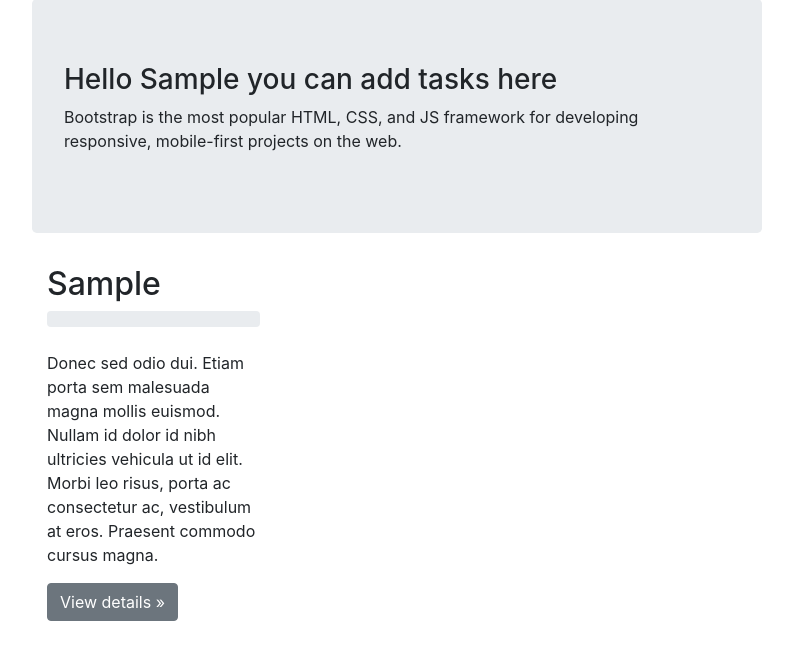
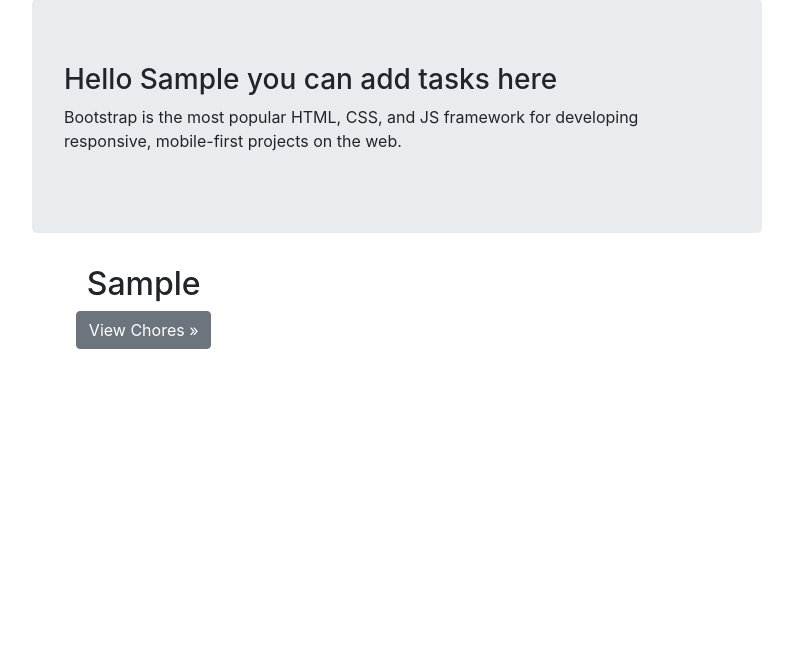
Before and after one commit to garethperky/Mytodo, a Django app: template todo/todonow/templates/app/admin_homepage.html in a window 1280 px wide. Shown: the part 90-750 px from the top of the page, without its empty margins (243-1036 px from the left). Run offline with Django 3.2, Linux system fonts and the light colour scheme; the template is opened without the code that fills it: values that come from a table or form of the project are taken from there, others are empty; the visitor is signed in with stand-in values (Sample User, id 1); data comes from the database, SQL or seed files in the repository; parts of the project's set-up code (start-up, migrations or seed data) failed here and were passed over; some libraries are stand-ins or nearby versions.

Commit message:
chore: removed references to old templates structure

```diff
--- a/todo/todonow/templates/app/admin_homepage.html
+++ b/todo/todonow/templates/app/admin_homepage.html
@@ -7,7 +7,7 @@
     </p>
 </div>
 
-<div class="container marketing">
+<div align="center">
     <!-- Three columns of text below the carousel -->
     <div class="row">
         {% for user in users %}
@@ -22,28 +22,12 @@
             />
             {% endif %}
             <h2>{{ user.first_name }}</h2>
-            <div class="progress" style="margin-bottom: 2em;">
-                <div
-                    class="progress-bar progress-bar-striped progress-bar-animated"
-                    role="progressbar"
-                    aria-valuenow="{{ percentage }}"
-                    aria-valuemin="0"
-                    aria-valuemax="100"
-                    style="width:{{ percentage }}%"
-                ></div>
-            </div>
-            <p>
-                Donec sed odio dui. Etiam porta sem malesuada magna mollis euismod.
-                Nullam id dolor id nibh ultricies vehicula ut id elit. Morbi leo risus,
-                porta ac consectetur ac, vestibulum at eros. Praesent commodo cursus
-                magna.
-            </p>
             <p>
                 <a
                     class="btn btn-secondary"
                     href="{% url 'user_todos' pk=user.pk %}"
                     role="button"
-                    >View details »</a
+                    >View Chores »</a
                 >
             </p>
         </div>
--- a/todo/todonow/templates/app/todo_detail.html
+++ b/todo/todonow/templates/app/todo_detail.html
@@ -1,4 +1,4 @@
-{% extends 'base.html' %} {% block content %}
+{% extends 'core/base.html' %} {% block content %}
 <div>
     <h2>{{ todo.title }}</h2>
     <p>{{ todo.description | linebreaksbr }}</p>
```
